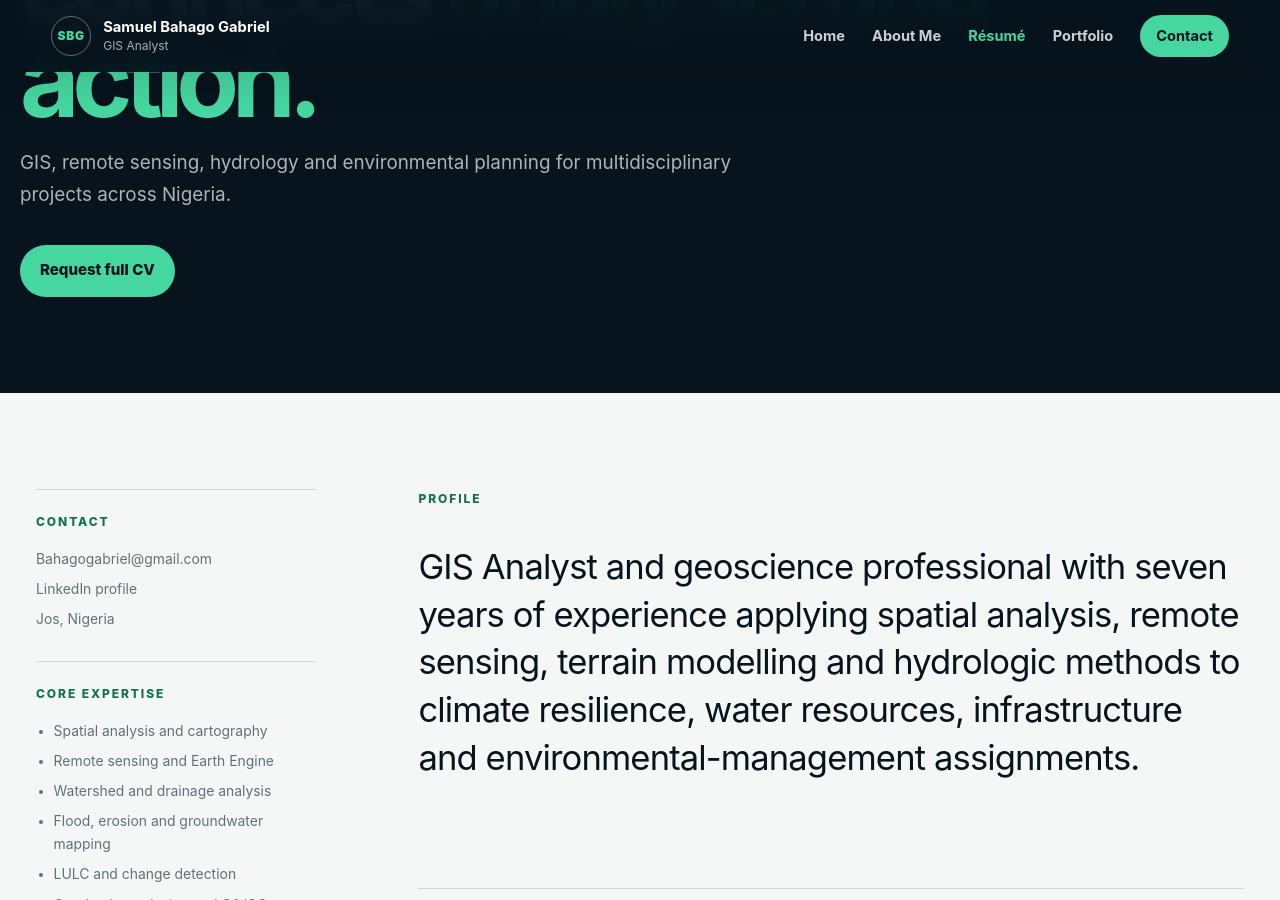
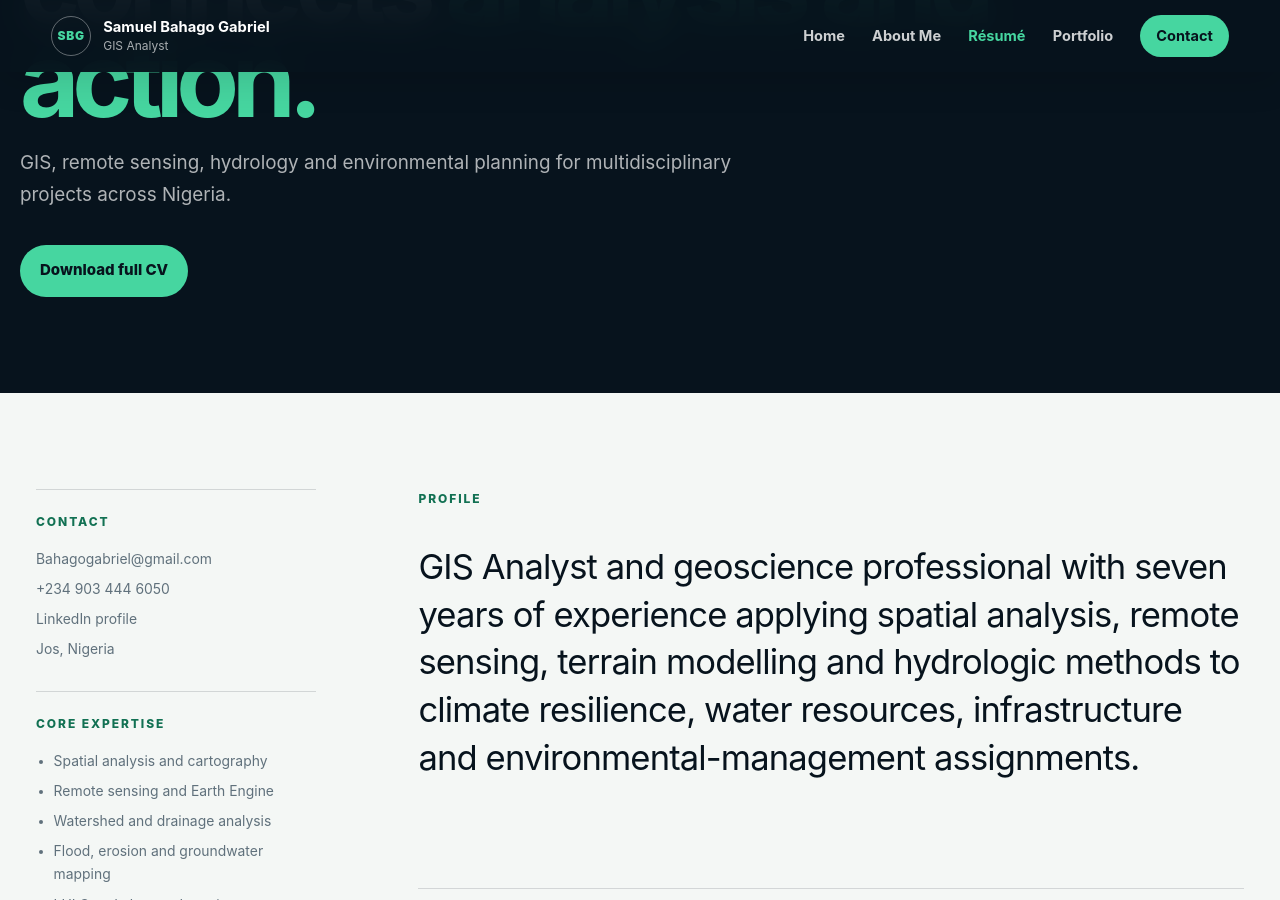
Before and after one commit to bahagogabriel/gis-portfolio, a Jekyll site: the page resume.html, which Jekyll copies as it is, in a window 1280 px wide and 900 px high, scrolled down 351 px. Built offline with Jekyll 4.4.1, drawn with Linux system fonts in a browser that asks for light colours.

Commit message:
Publish phone contact and downloadable CV

```diff
--- a/_config.yml
+++ b/_config.yml
@@ -3,6 +3,7 @@ description: GIS, remote sensing, hydrology and environmental planning portfolio
 url: https://bahagogabriel.github.io
 baseurl: /gis-portfolio
 email: Bahagogabriel@gmail.com
+phone: "+2349034446050"
 linkedin: https://www.linkedin.com/in/bahagogabriel
 dashboard: https://bahagogabriel.github.io/lokoja-flood-resilience-dashboard/
 collections:
--- a/index.html
+++ b/index.html
@@ -32,7 +32,7 @@
         <p class="profile-lead">I use geospatial technology to understand landscapes, water systems and environmental risk—and turn that evidence into maps and decisions people can use.</p>
         <p class="profile-summary">My work spans strategic catchment planning, flood resilience, dam and irrigation studies, land-cover analysis and environmental assessment across Nigeria.</p>
         <div class="hero-actions"><a class="button button-primary" href="portfolio.html">Explore my work <span aria-hidden="true">↗</span></a><a class="button button-ghost" href="about.html">More about me</a></div>
-        <div class="profile-links"><a href="https://www.linkedin.com/in/bahagogabriel" target="_blank" rel="noopener noreferrer">LinkedIn</a><a href="mailto:Bahagogabriel@gmail.com">Email</a><a href="mailto:Bahagogabriel@gmail.com?subject=CV%20request">Request CV</a></div>
+        <div class="profile-links"><a href="https://www.linkedin.com/in/bahagogabriel" target="_blank" rel="noopener noreferrer">LinkedIn</a><a href="mailto:Bahagogabriel@gmail.com">Email</a><a href="{{ '/downloads/Samuel_Bahago_Gabriel_CV.pdf' | relative_url }}" download>Download CV</a></div>
       </div>
     </section>
 
@@ -51,7 +51,7 @@
 
     <section class="home-band"><div class="section home-band-inner reveal"><p class="kicker">How I work</p><h2>Earth science informs the analysis. Clear communication makes it useful.</h2><div class="home-band-grid"><p>I combine satellite imagery, terrain models, field evidence and stakeholder knowledge to build defensible spatial products.</p><p>My goal is not simply to produce maps, but to explain patterns, support planning and make technical evidence accessible.</p></div></div></section>
 
-    <section class="contact-section" id="contact"><div class="contact-inner reveal"><p class="kicker">Start a conversation</p><h2>Have a spatial problem worth solving?</h2><p>I am open to GIS, remote-sensing, water-resources and environmental-planning opportunities.</p><div class="contact-actions"><a class="button button-light" href="mailto:Bahagogabriel@gmail.com">Bahagogabriel@gmail.com <span aria-hidden="true">↗</span></a><a class="button button-outline-light" href="https://www.linkedin.com/in/bahagogabriel" target="_blank" rel="noopener noreferrer">LinkedIn</a></div></div></section>
+    <section class="contact-section" id="contact"><div class="contact-inner reveal"><p class="kicker">Start a conversation</p><h2>Have a spatial problem worth solving?</h2><p>I am open to GIS, remote-sensing, water-resources and environmental-planning opportunities.</p><div class="contact-actions"><a class="button button-light" href="mailto:Bahagogabriel@gmail.com">Bahagogabriel@gmail.com <span aria-hidden="true">↗</span></a><a class="button button-outline-light" href="tel:+2349034446050">+234 903 444 6050</a><a class="button button-outline-light" href="https://www.linkedin.com/in/bahagogabriel" target="_blank" rel="noopener noreferrer">LinkedIn</a></div></div></section>
   </main>
   <footer class="site-footer"><p>Samuel Bahago Gabriel <span>·</span> GIS Analyst <span>·</span> Jos, Nigeria</p><a href="#main">Back to top ↑</a></footer>
 </body>
--- a/resume.html
+++ b/resume.html
@@ -10,10 +10,10 @@
   <a class="skip-link" href="#main">Skip to content</a>
   <header class="site-header" data-header><a class="brand" href="index.html"><span class="brand-mark" aria-hidden="true">SBG</span><span class="brand-copy"><strong>Samuel Bahago Gabriel</strong><small>GIS Analyst</small></span></a><button class="menu-toggle" type="button" aria-expanded="false" aria-controls="site-nav" data-menu-toggle><span></span><span></span><span></span><span class="sr-only">Open menu</span></button><nav class="site-nav" id="site-nav" data-nav><a href="index.html" data-nav-page="home">Home</a><a href="about.html" data-nav-page="about">About Me</a><a href="resume.html" data-nav-page="resume">Résumé</a><a href="portfolio.html" data-nav-page="portfolio">Portfolio</a><a class="nav-contact" href="mailto:Bahagogabriel@gmail.com">Contact</a></nav></header>
   <main id="main">
-    <section class="page-hero resume-hero"><p class="eyebrow"><span></span> Professional résumé</p><h1>Experience that connects <em>analysis and action.</em></h1><p>GIS, remote sensing, hydrology and environmental planning for multidisciplinary projects across Nigeria.</p><a class="button button-primary" href="mailto:Bahagogabriel@gmail.com?subject=CV%20request">Request full CV</a></section>
+    <section class="page-hero resume-hero"><p class="eyebrow"><span></span> Professional résumé</p><h1>Experience that connects <em>analysis and action.</em></h1><p>GIS, remote sensing, hydrology and environmental planning for multidisciplinary projects across Nigeria.</p><a class="button button-primary" href="{{ '/downloads/Samuel_Bahago_Gabriel_CV.pdf' | relative_url }}" download>Download full CV</a></section>
 
     <section class="resume-layout">
-      <aside class="resume-sidebar reveal"><div><p class="kicker">Contact</p><a href="mailto:Bahagogabriel@gmail.com">Bahagogabriel@gmail.com</a><a href="https://www.linkedin.com/in/bahagogabriel" target="_blank" rel="noopener noreferrer">LinkedIn profile</a><span>Jos, Nigeria</span></div><div><p class="kicker">Core expertise</p><ul><li>Spatial analysis and cartography</li><li>Remote sensing and Earth Engine</li><li>Watershed and drainage analysis</li><li>Flood, erosion and groundwater mapping</li><li>LULC and change detection</li><li>Geodatabase design and QA/QC</li><li>HEC-RAS and HEC-HMS support</li></ul></div><div><p class="kicker">Languages</p><p>English · Hausa · Numana</p></div></aside>
+      <aside class="resume-sidebar reveal"><div><p class="kicker">Contact</p><a href="mailto:Bahagogabriel@gmail.com">Bahagogabriel@gmail.com</a><a href="tel:+2349034446050">+234 903 444 6050</a><a href="https://www.linkedin.com/in/bahagogabriel" target="_blank" rel="noopener noreferrer">LinkedIn profile</a><span>Jos, Nigeria</span></div><div><p class="kicker">Core expertise</p><ul><li>Spatial analysis and cartography</li><li>Remote sensing and Earth Engine</li><li>Watershed and drainage analysis</li><li>Flood, erosion and groundwater mapping</li><li>LULC and change detection</li><li>Geodatabase design and QA/QC</li><li>HEC-RAS and HEC-HMS support</li></ul></div><div><p class="kicker">Languages</p><p>English · Hausa · Numana</p></div></aside>
 
       <div class="resume-main">
         <section class="resume-block reveal"><p class="kicker">Profile</p><p class="resume-profile">GIS Analyst and geoscience professional with seven years of experience applying spatial analysis, remote sensing, terrain modelling and hydrologic methods to climate resilience, water resources, infrastructure and environmental-management assignments.</p></section>
```
Also changed, not shown: 1 other file.
